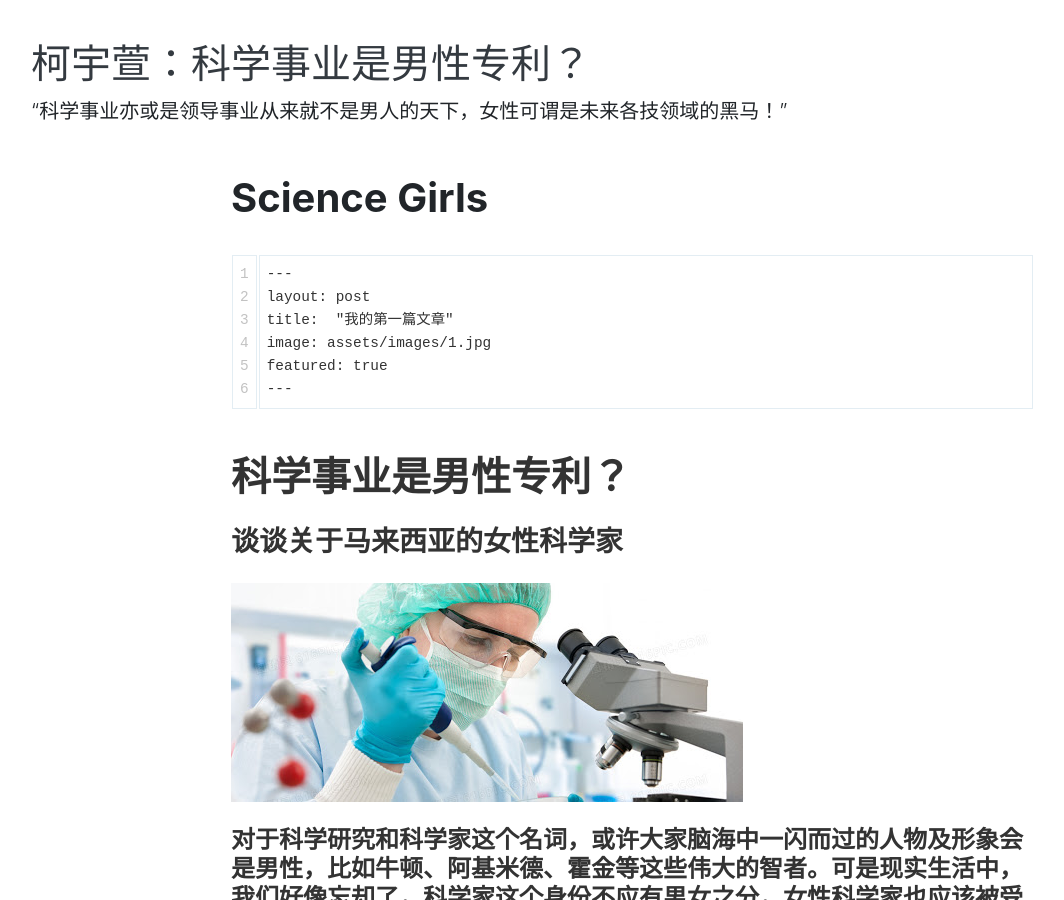
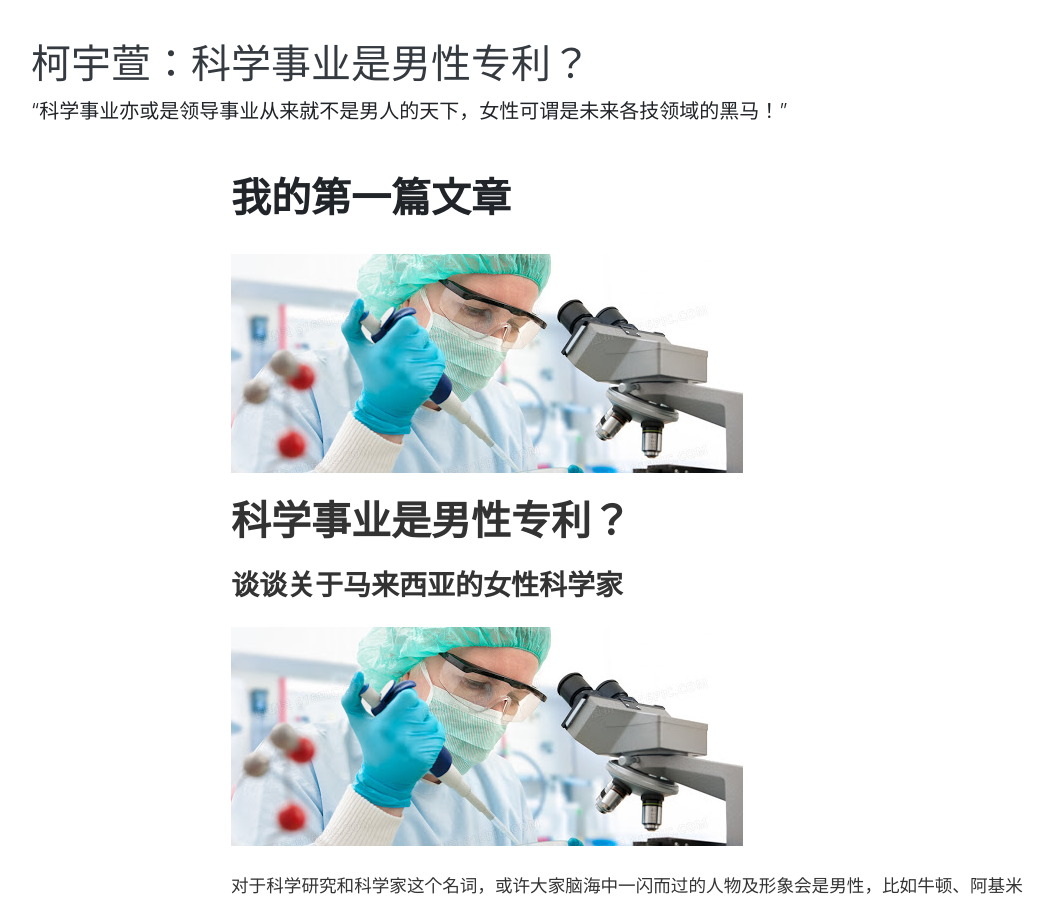
Before and after one commit to yeeshuenn/Science, a Jekyll site: the page built from _posts/2021-03-20-science-girls.md, in a window 1280 px wide and 900 px high. Shown: the whole window, without its empty margins (54-1118 px from the left). Built offline with Jekyll 4.4.1, drawn with Linux system fonts in a browser that asks for light colours; nearby versions of some CDN libraries; our own code applies the rules of GitHub Pages for plain Markdown files; part of the change alters nothing that is shown; some of the changed text lies outside the part shown.

Commit message:
更新文章

````diff
--- a/_posts/2021-03-20-science-girls.md
+++ b/_posts/2021-03-20-science-girls.md
@@ -1,20 +1,18 @@
-```
 ---
 layout: post
 title:  "我的第一篇文章"
 image: assets/images/1.jpg
 featured: true
 ---
-```
 
 # 科学事业是男性专利？
 
 ### 谈谈关于马来西亚的女性科学家
 ![001](../assets/images/1.jpg)
 
-#### 对于科学研究和科学家这个名词，或许大家脑海中一闪而过的人物及形象会是男性，比如牛顿、阿基米德、霍金等这些伟大的智者。可是现实生活中，我们好像忘却了，科学家这个身份不应有男女之分，女性科学家也应该被受大家记得及尊重。
+对于科学研究和科学家这个名词，或许大家脑海中一闪而过的人物及形象会是男性，比如牛顿、阿基米德、霍金等这些伟大的智者。可是现实生活中，我们好像忘却了，科学家这个身份不应有男女之分，女性科学家也应该被受大家记得及尊重。
 
-#### 在21世纪时代，现今有三分之一的科学工艺研究人员是女性，而在我处国家马来西亚，近年来女性从事科技事业的比例也表现不俗。2020年8月，一位来自马来西亚女性科学家陈玉芬博士更是获得了_以预防为主题的2020年份东盟-美国女性科学奖_。
+在21世纪时代，现今有三分之一的科学工艺研究人员是女性，而在我处国家马来西亚，近年来女性从事科技事业的比例也表现不俗。2020年8月，一位来自马来西亚女性科学家陈玉芬博士更是获得了_以预防为主题的2020年份东盟-美国女性科学奖_。
 
 
 
@@ -25,34 +23,23 @@ featured: true
 
 #### 科学研究从来就不是男性专利。社会经常存有刻板印象，认为女性的理科思维比男性弱，况且女性是到了适婚年龄就必须结婚生子养家帮夫，科学工艺研究事业不适合女性，俗不知正因这样的古板思维让许许多多怀揣科学梦的女性止步于前。
 
-#### 但庆幸的是，近几年女力声浪大，各国各地也纷纷倡议女性领导力。在这样的时代背景及契机下，越来越多的女性也勇敢地加入了原属的“男性事业”，就好比如科学学研究，为人类社会发展做出贡献及努力。
+但庆幸的是，近几年女力声浪大，各国各地也纷纷倡议女性领导力。在这样的时代背景及契机下，越来越多的女性也勇敢地加入了原属的“男性事业”，就好比如科学学研究，为人类社会发展做出贡献及努力。
 
-#### 在2020年3月，2名马来西亚优秀的科学研究员梁秀仪（音译，Dr New Siu Yee）与何婉容（音译，Dr Ho Wan Yong）也荣获了东南亚未来女性奖。其中的前者（34岁）更在颁奖礼上获得最成功之一的年轻女性殊荣，也被赞赏为“具有影响社会的强烈宏愿和潜力的榜样”。
-
-
-
-
-
-
-
+在2020年3月，2名马来西亚优秀的科学研究员梁秀仪（音译，Dr New Siu Yee）与何婉容（音译，Dr Ho Wan Yong）也荣获了东南亚未来女性奖。其中的前者（34岁）更在颁奖礼上获得最成功之一的年轻女性殊荣，也被赞赏为“具有影响社会的强烈宏愿和潜力的榜样”。
 
 ![003](../assets/images/3.jpg)
 
 
-#### 是的，女性能力远远超乎你的想象。请别将社会既有的刻板印象加诸在女性身上，女性不该被定义，因为女性也有无限的潜能及魅力。身为男性也不应歧视或带有色眼光看待职场中、科研中甚至是政坛中的女性。作为仍是少数群体的她们需要被支持及鼓励，因此无论是丈夫、家人还是男性朋友，都应该不吝啬地给予女性肯定。
+是的，女性能力远远超乎你的想象。请别将社会既有的刻板印象加诸在女性身上，女性不该被定义，因为女性也有无限的潜能及魅力。身为男性也不应歧视或带有色眼光看待职场中、科研中甚至是政坛中的女性。作为仍是少数群体的她们需要被支持及鼓励，因此无论是丈夫、家人还是男性朋友，都应该不吝啬地给予女性肯定。
 
+### “科学事业亦或是领导事业从来就不是男人的天下，女性可谓是未来科技领域里的黑马！”
 
-
-## “科学事业亦或是领导事业从来就不是男人的天下，女性可谓是未来科技领域里的黑马！”
-
-
-
-##### TED:为什么女性领导者那么少
+TED:为什么女性领导者那么少
 
 <iframe width="900" height="600" src="//player.bilibili.com/player.html?aid=21946204&bvid=BV1rW411K7Le&cid=36248978&page=1" scrolling="no" border="0" frameborder="no" framespacing="0" allowfullscreen="true"> </iframe>
 
 
 
-文：柯宇萱
+整理：柯宇萱
 
-图：源自网络
+图源：网络
````
